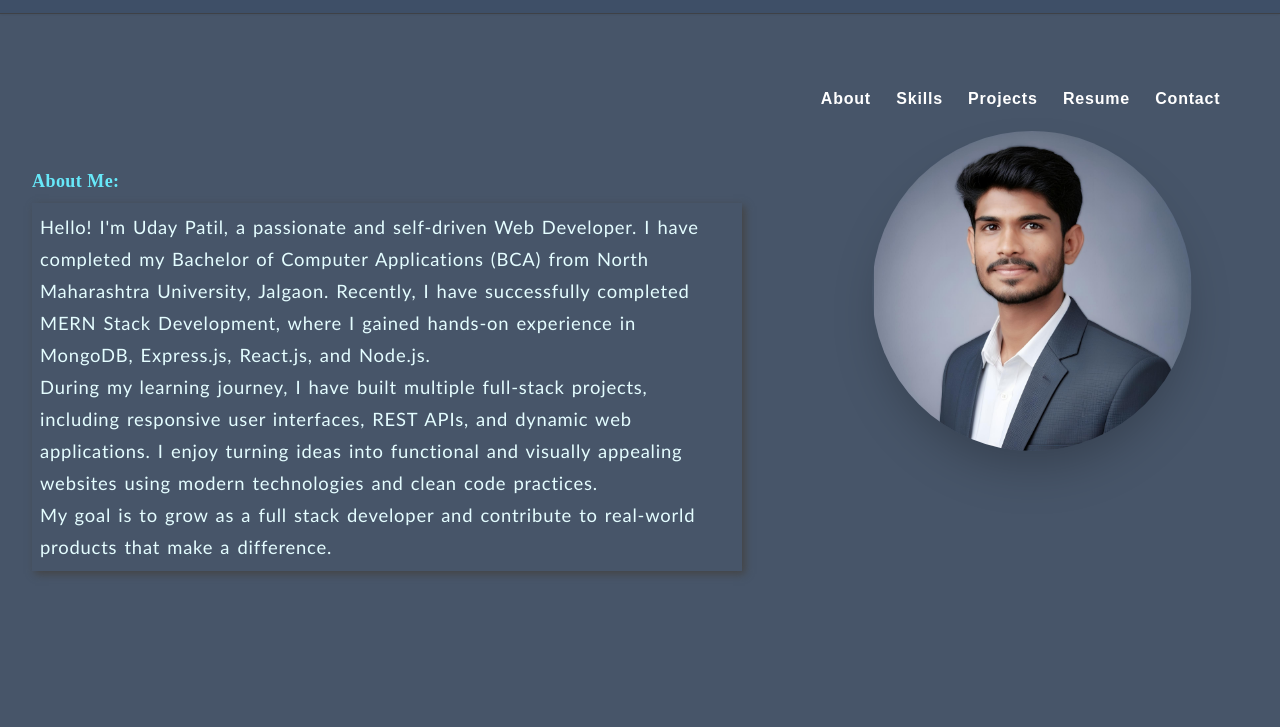
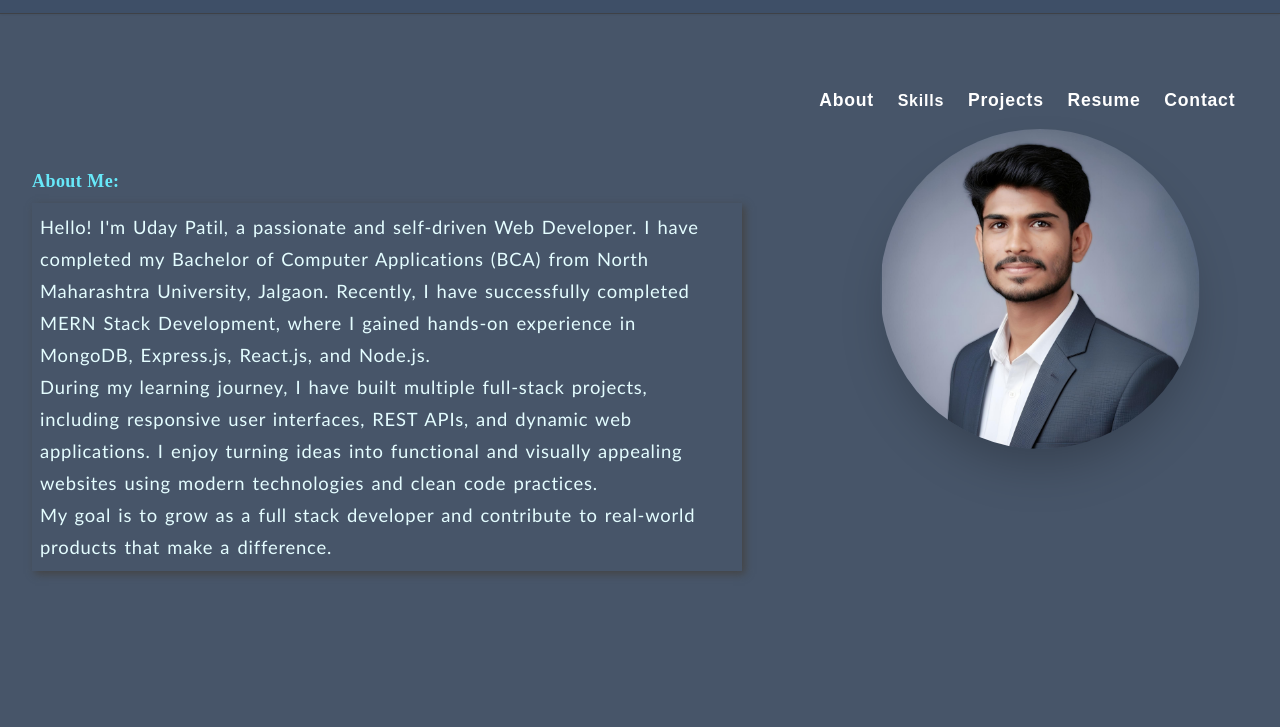
Before and after one commit to uday-patil3421/uday-portfolio, a plain HTML site: page index.html in a window 1280 px wide. Shown: the part 73-800 px from the top of the page. Drawn offline with nearby package versions, Linux system fonts and the light colour scheme.

Commit message:
change photo second time

```diff
--- a/index.html
+++ b/index.html
@@ -258,14 +258,14 @@
     </div>
 
     <div class="img-section ml-[60%] w-[40%] fixed pe-[3rem]">
-      <div class="heading-sections mt-[3rem]">
-        <a href="#about" class="item text-[1rem] font-semibold cursor-pointer">About</a>
-        <a href="#skills" class="item text-[1rem] font-semibold cursor-pointer">Skills</a>
-        <a href="#projects" class="item text-[1rem] font-semibold cursor-pointer">Projects</a>
-        <a href="#resume" class="item text-[1rem] font-semibold cursor-pointer">Resume</a>
-        <a href="#contact" class="item text-[1rem] font-semibold cursor-pointer">Contact</a>
+      <div class="heading-sections mt-[3rem] mr-[3rem]">
+        <a href="#about" class="item text-[1.1rem] font-semibold cursor-pointer">About</a>
+        <a href="#skills" class="item text-[.1.1rem] font-semibold cursor-pointer">Skills</a>
+        <a href="#projects" class="item text-[1.1rem] font-semibold cursor-pointer">Projects</a>
+        <a href="#resume" class="item text-[1.1rem] font-semibold cursor-pointer">Resume</a>
+        <a href="#contact" class="item text-[1.1rem] font-semibold cursor-pointer">Contact</a>
       </div>
-      <div class=" img rounded-full size-[20rem] mt-5 shadow-2xl mx-auto">
+      <div class=" img rounded-full size-[20rem] shadow-2xl">
       </div>
     </div>
   </div>
--- a/style.css
+++ b/style.css
@@ -50,7 +50,7 @@ nav a {
 
 .heading-sections a {
   display: inline-block;
-  margin-left: 1.3rem;
+  margin-left: 1.2rem;
   font-family: 'Poppins', sans-serif;
   letter-spacing: 0.80px;
 }
@@ -136,10 +136,14 @@ section .main-p, #skills li{
   background-repeat: no-repeat;
   background-position: center;
   background-size: 99%;
+  margin: 0% 5rem;
+  margin-top: 1rem;
 }
 
 .img-section{
   margin-top:5rem;
+  width: 100% !important;
+
 }
 
 .active{
```
